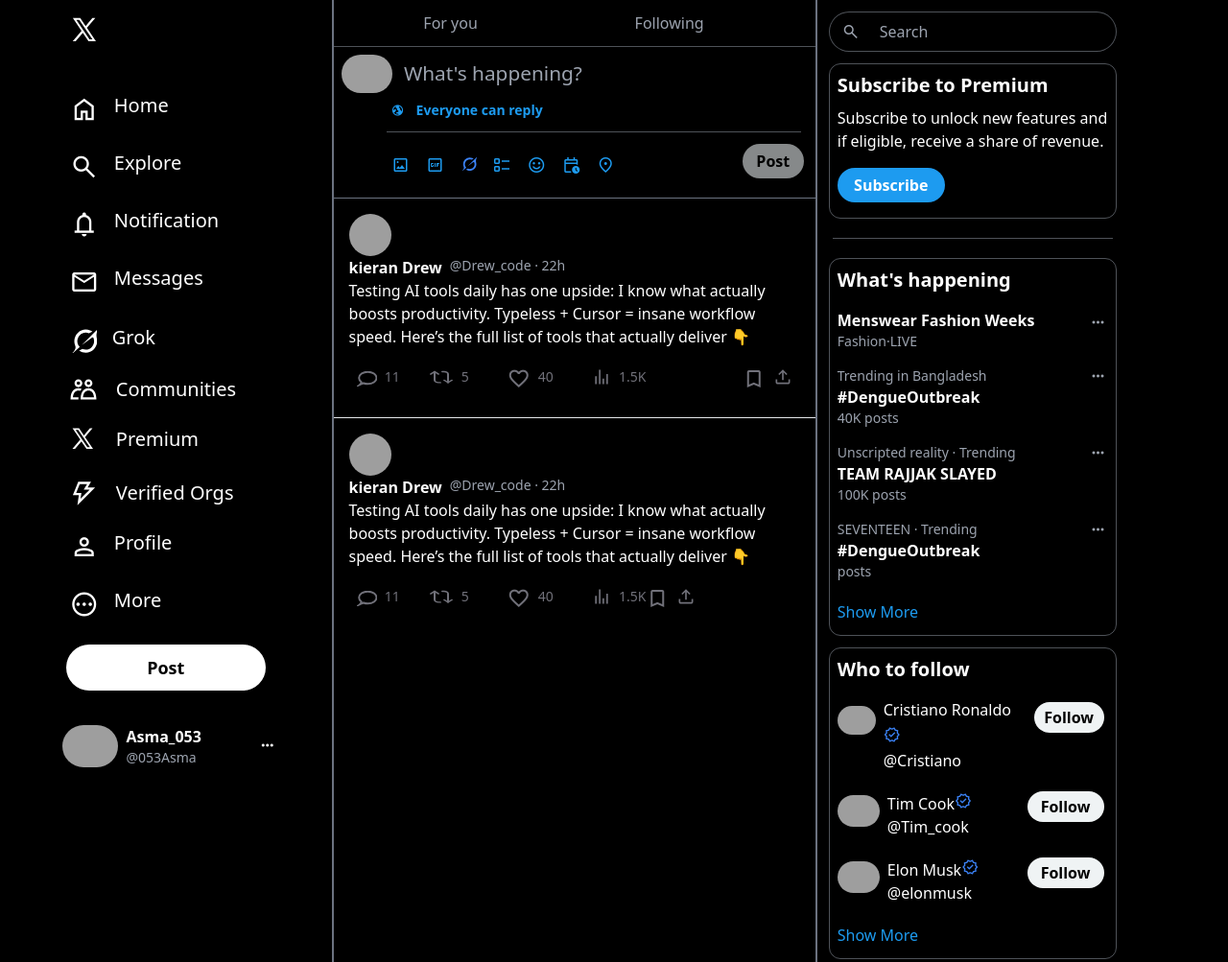
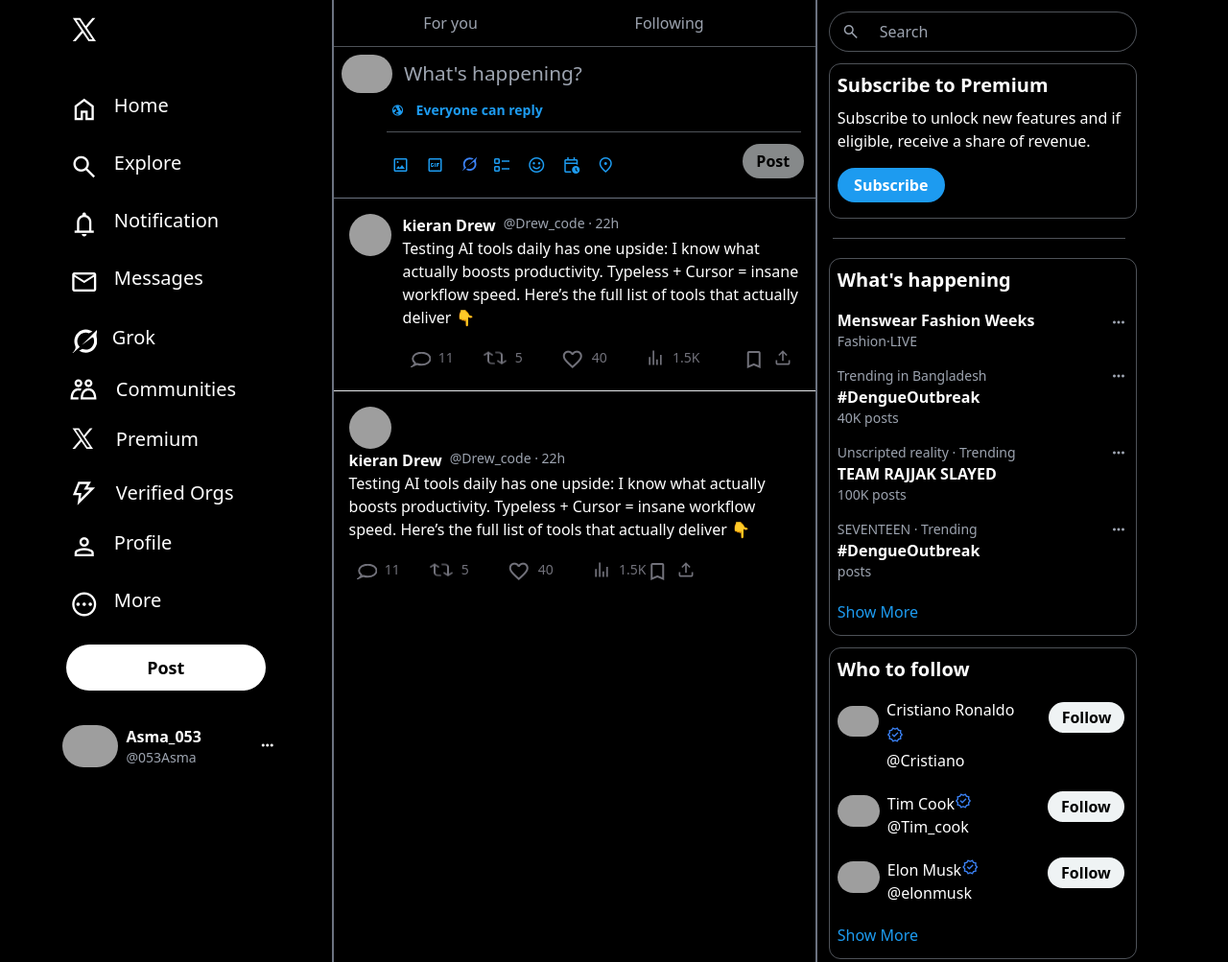
Before and after one commit to AsmaAnwar05/X-twitter-clone, a website: page index.html in a window 1280 px wide. Shown: the top 1003 px of the page at 96% size. Drawn offline with nearby package versions, Linux system fonts and the light colour scheme; grey boxes are pictures that could not be loaded.

Commit message:
latest change updated

```diff
--- a/index.html
+++ b/index.html
@@ -146,12 +146,12 @@
                                     alt="Asma_053" class="w-fit h-11 rounded-full overflow-hidden">
                             </a>
                         </div>
-                        <div class="name hidden xl:block">
+                        <div class="name hidden lg:block">
                             <p class="name font-semibold">Asma_053</p>
                             <p class="AsmaAnwar05 text-gray-400 text-sm">@053Asma</p>
                         </div>
                     </div>
-                    <div class="more hidden xl:block">
+                    <div class="more hidden lg:block">
                         <span class="material-symbols-outlined text-xl">
                             more_horiz
                         </span>
@@ -160,7 +160,7 @@
             </div>
         </div>
         <!-----middle---------->
-        <div class="second w-fit xl:border-x-[2px] border-x-gray-500 lg:border-r-0 flex-col min-w-0">
+        <div class="second w-fit lg:border-x-[2px] border-x-gray-500 sm:border-r-0 flex-col min-w-0">
             <div class="post-container w-fit ">
                 <div class="w-full border-gray-500 border-b-[1px]">
                     <div class="top flex-col py-1 flex-wrap">
@@ -264,7 +264,7 @@
             </div>
             <div>
                 <div class="post-section p-4 flex flex-col flex-wrap border-b-[1px]">
-                    <div class="1st flex flex-wrap ">
+                    <div class="1st flex ">
                         <div class="profile min-w-11 mr-3"><img
                                 src="https://pbs.twimg.com/profile_images/1910026067542433797/8ICFvR9Y_400x400.jpg"
                                 alt="Drew_code0 profile photo" class="w-11 h-11 rounded-full overflow-hidden" />
@@ -290,7 +290,7 @@
                             </div>
                             <div class="bottom flex justify-between pr-5 sm:p-2">
                                 <div class="bottom1 flex align-middle space-x-10">
-                                    <div class="reply flex text-zinc-500 text-sm hover:text-[#1D9BF0] cursor pointer ">
+                                    <div class="reply w-fit h-5 flex text-zinc-500 text-sm hover:text-[#1D9BF0] cursor pointer ">
                                         <svg class="w-fit h-5 pr-2 pt-1" viewBox="0 0 85.704 64.542"
                                             xmlns="http://www.w3.org/2000/svg">
                                             <g transform="matrix(0.9486962,0,0,0.9486962,2.4834364,1.8361818)">
@@ -303,7 +303,7 @@
                                         <span>11</span>
                                     </div>
                                     <div
-                                        class="repost flex text-zinc-500 text-sm hover:text-green-600 cursor pointer justify-center">
+                                        class="repost w-fit h-5 flex text-zinc-500 text-sm hover:text-green-600 cursor pointer justify-center">
                                         <svg class="w-6 h-fit scale-x-95 scale-y-150 rotate-90 pr-2 pt-3"
                                             viewBox="0 0 24 24" fill="none" stroke="currentColor" stroke-width="2"
                                             stroke-linecap="round" stroke-linejoin="round">
@@ -321,7 +321,7 @@
                                         </span><span>40</span>
 
                                     </div>
-                                    <div class="view flex text-zinc-500 text-sm hover:text-[#1D9BF0] cursor pointer ">
+                                    <div class="view w-fit h-4 flex text-zinc-500 text-sm hover:text-[#1D9BF0] cursor pointer ">
                                         <svg class="w-fit h-5 fill-current pr-2" xmlns="http://www.w3.org/2000/svg"
                                             viewBox="0 0 24 24" aria-hidden="true">
                                             <g>
@@ -334,11 +334,11 @@
 
                                 </div>
                                 <div
-                                    class="bottom-2 hidden sm:flex text-zinc-500 text-sm hover:text-[#1D9BF0] cursor pointer ">
+                                    class="bottom-2 w-fit h-5 hidden sm:flex text-zinc-500 text-sm hover:text-[#1D9BF0] cursor pointer ">
                                     <div class="bookmark w-fit h-5 pr-2"><span class="material-symbols-outlined">
                                             bookmark
                                         </span></div>
-                                    <div class="download text-zinc-500 text-sm hover:text-[#1D9BF0] cursor pointer ">
+                                    <div class="download w-fit h-5 text-zinc-500 text-sm hover:text-[#1D9BF0] cursor pointer ">
 
                                         <svg class="w-fit h-5  fill-current" xmlns="http://www.w3.org/2000/svg"
                                             viewBox="0 0 24 24" aria-hidden="true">
@@ -355,14 +355,14 @@
                     </div>
 
                 </div>
-                <div class="post-section p-4 flex flex-col flex-wrap">
+                <div class="post-section w-fit h-5 p-4 flex flex-col flex-wrap">
                     <div class="1st flex flex-wrap ">
                         <div class="profile min-w-11 mr-3"><img
                                 src="https://pbs.twimg.com/profile_images/1910026067542433797/8ICFvR9Y_400x400.jpg"
                                 alt="Drew_code0 profile photo" class="w-11 h-11 rounded-full overflow-hidden" />
                         </div>
                         <div class="2nd">
-                            <div class="top flex flex-wrap">
+                            <div class="top flex">
                                 <div class="name font-bold pr-2">kieran Drew
                                 </div>
                                 <div class="username-tim text-sm text-gray-400">@Drew_code · 22h</div>
@@ -455,7 +455,7 @@
     </div>
     <!-----------------3rd side----------------->
     <div class="3rd hidden lg:block w-[85%] sticky top-0 h-fit">
-        <div class="flex items-center m-3 px-3 py-1 gap-3 w-[70%] rounded-full
+        <div class="flex items-center m-3 px-3 py-1 gap-3 w-[75%] rounded-full
          border border-gray-400 border-opacity-50 bg-black
          focus-within:border-[#1D9BF0] focus-within:ring-1 transition-colors duration-200">
             <!-- search icon -->
@@ -470,18 +470,18 @@
         </div>
 
         <!-------Subscribe to premium--------->
-        <div class="subscribe p-2 m-3 w-[70%] rounded-xl  border-gray-400 border-opacity-50 border-[1px]">
+        <div class="subscribe p-2 m-3 w-[75%] rounded-xl  border-gray-400 border-opacity-50 border-[1px]">
             <h1 class="subscribeheader text-xl font-bold h-fit">Subscribe to Premium</h1>
             <p class="bodytext py-2">Subscribe to unlock new features and if eligible, receive a share of revenue.
             </p>
             <button class="sub-button bg-[#1D9BF0] rounded-full w-28 h-9 font-bold p-auto my-2 ">Subscribe</button>
         </div>
         <!------------------straight line------->
-        <div class="line p-2 m-2 w-[72%]">
+        <div class="line p-2 m-2 w-[75%]">
             <hr class="border-gray-400 border-opacity-50">
         </div>
         <!-------------What happening---------->
-        <div class="whatshappening m-3 w-[70%] rounded-xl  border-gray-400 border-opacity-50 border-[1px]">
+        <div class="whatshappening m-3 w-[75%] rounded-xl  border-gray-400 border-opacity-50 border-[1px]">
             <h1 class="text-xl font-bold  py-2 h-fit px-2 ">What's happening</h1>
             <div class="happensection">
                 <div class="relative">
@@ -533,7 +533,7 @@
         </div>
         <!-------------Who to follow--------------->
         <div
-            class="followSection relative m-3 w-[70%] rounded-xl space-y-0 border-gray-400 border-opacity-50 border-[1px]">
+            class="followSection relative m-3 w-[75%] rounded-xl space-y-0 border-gray-400 border-opacity-50 border-[1px]">
             <h1 class="FollowHeader text-xl font-bold  py-2 h-fit px-2">Who to follow</h1>
             <div class="flex justify-between">
                 <div class="p-2 hover:cursor-pointer flex ">
```
Also changed, not shown: src/output.css.
